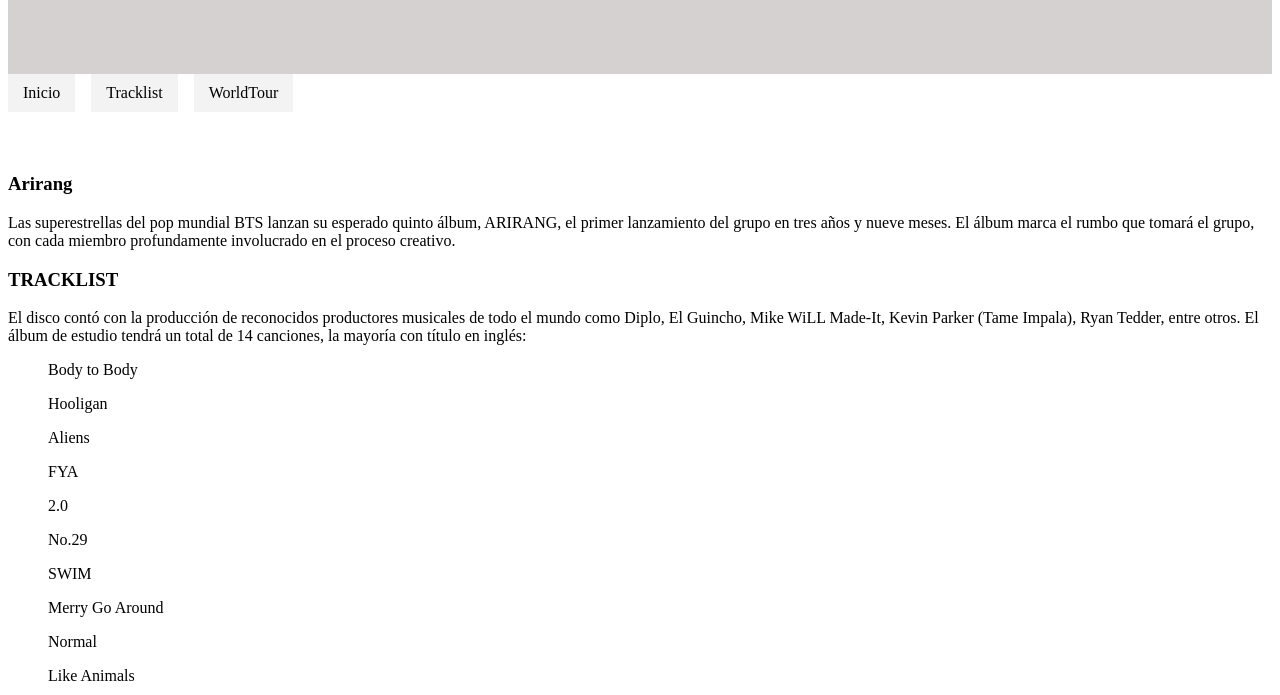
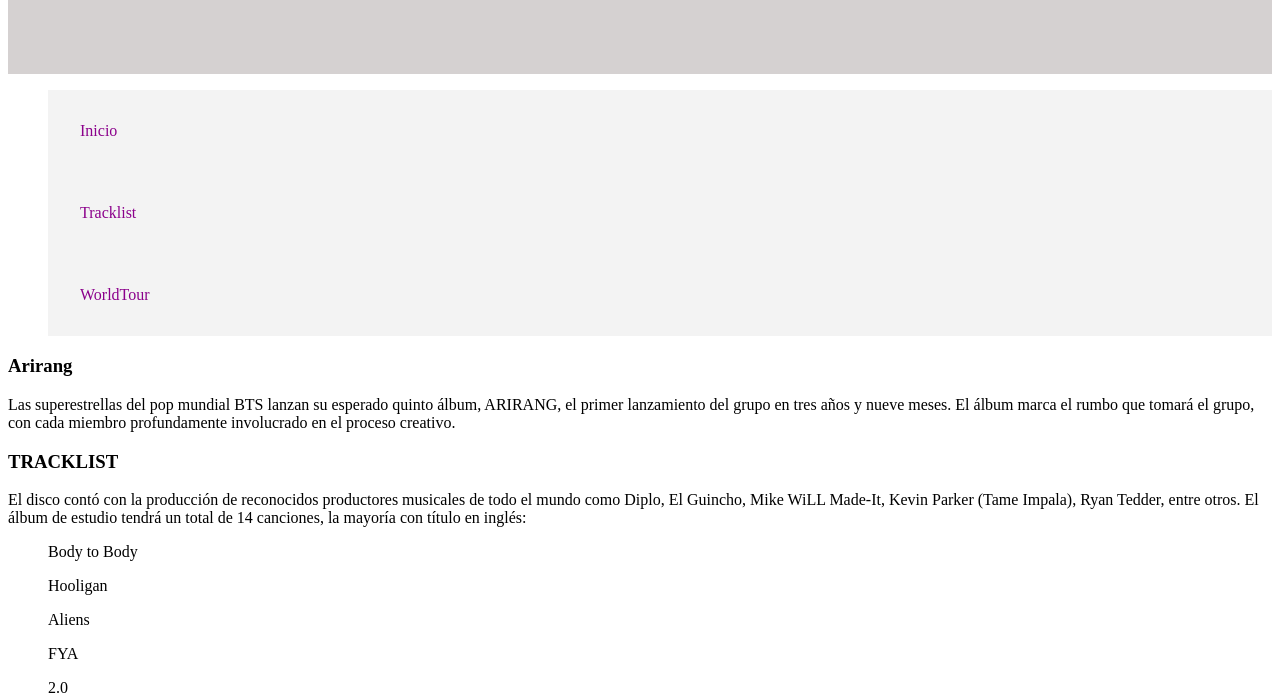
Before and after one commit to rosdelyy/practica1, a plain HTML site: page index.html in a window 1280 px wide. Shown: the part 107-802 px from the top of the page. Drawn offline with Linux system fonts and the light colour scheme.

Commit message:
cambioss para estudiar

```diff
--- a/index.html
+++ b/index.html
@@ -13,9 +13,9 @@
    </header>
     <nav>
         <ul id="listnav">
-            <li><a href="#">Inicio</a></li>
-            <li><a href="#">Tracklist</a></li>
-            <li><a href="#">WorldTour</a></li>
+            <li><a href="#seccion1">Inicio</a></li>
+            <li><a href="#seccion2">Tracklist</a></li>
+            <li><a href="#seccion3">WorldTour</a></li>
         </ul>
     </nav>
     <main>
@@ -48,7 +48,7 @@
         </section>
     </main>
     <footer>
-        p
+        <p>Melissa Rosdely Rubio Rangel 4G</p>
     </footer>
 </body>
 </html>
--- a/style.css
+++ b/style.css
@@ -6,14 +6,7 @@
     color: #c1121f;
     text-align: center;
 }
-#listnav {
-    padding: 0;
-    margin: 0;
-    display: flex inline;
-    justify-content: center;
-    height: 10vh;
-    gap: 1rem;
-}
+
 #icon {
     position: relative;
     margin-left: 5rem;
@@ -26,8 +19,8 @@
 }
 li a {
     text-decoration: none;
-    color: #000;
-    padding: 10px 15px;
+    padding: 2em;
+    color: darkmagenta;
     display: block;
     background-color: #f3f3f3;
     transition: 0.5s;
```
